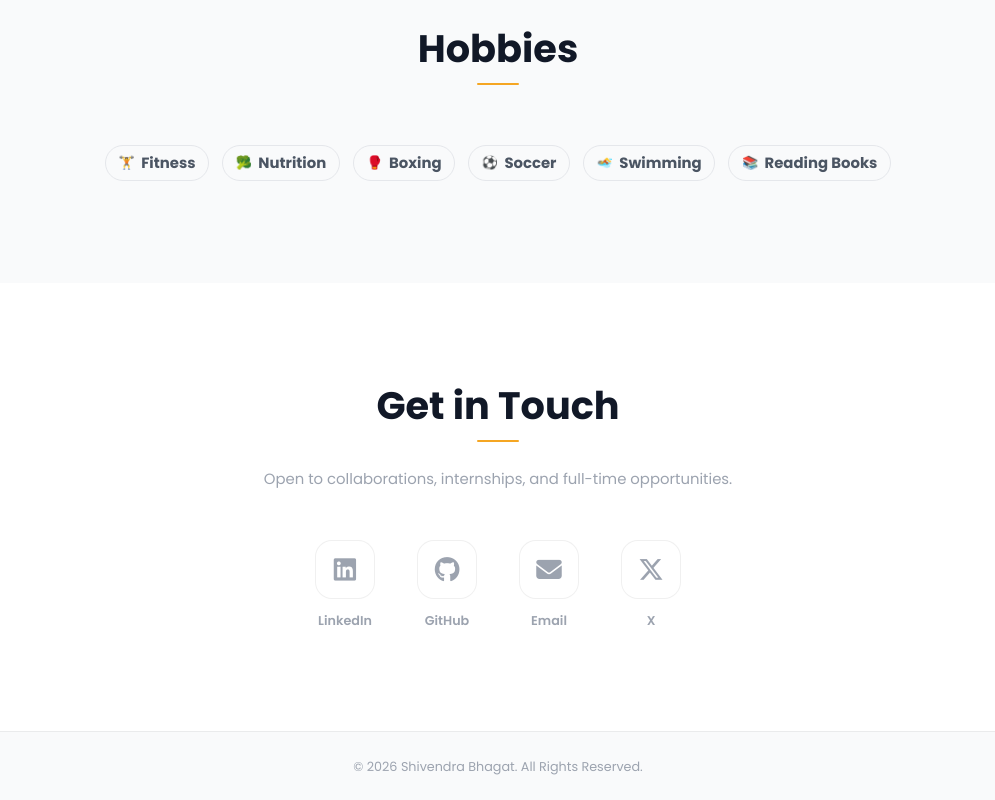
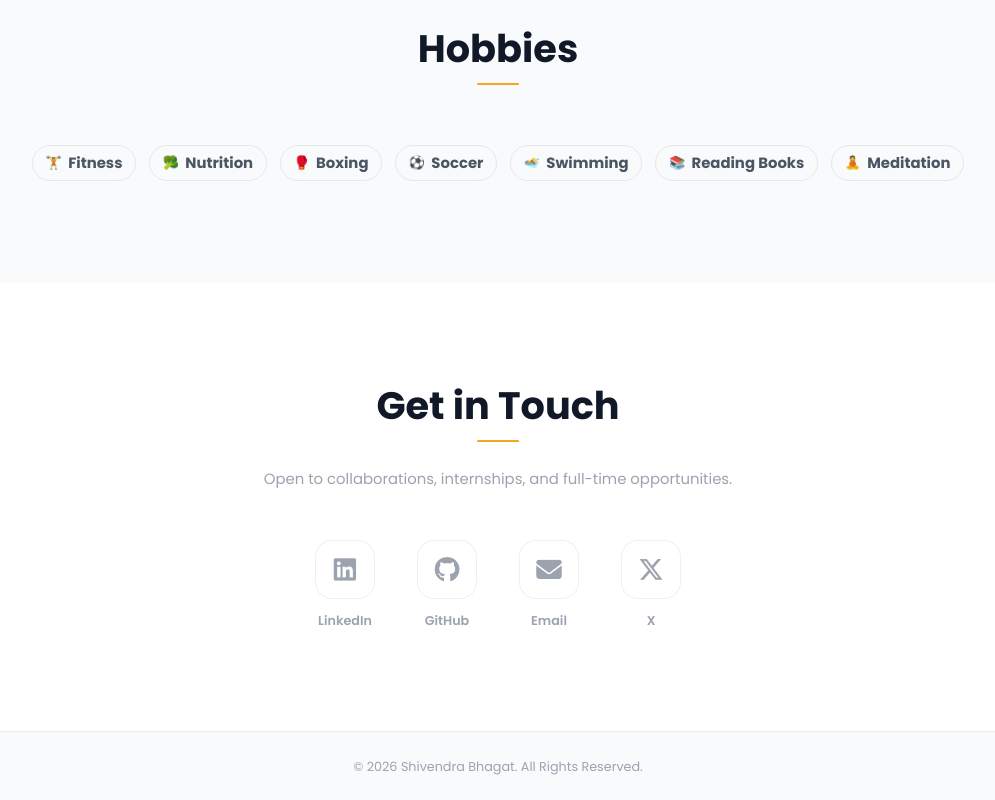
Before and after one commit to sh1vendra/my_portfolio, a React (Vite) app: page / in a window 1280 px wide. Shown: the part 5974-6774 px from the top of the page, without its empty margins (142-1137 px from the left). Built offline with nearby package versions, Linux system fonts and the light colour scheme; some icons are missing.

Commit message:
add meditation hobby tag

```diff
--- a/src/data/index.ts
+++ b/src/data/index.ts
@@ -159,6 +159,7 @@ export const hobbies = [
   { label: 'Soccer', emoji: '⚽' },
   { label: 'Swimming', emoji: '🏊' },
   { label: 'Reading Books', emoji: '📚' },
+  { label: 'Meditation', emoji: '🧘' },
 ]
 
 export const about = {
```
